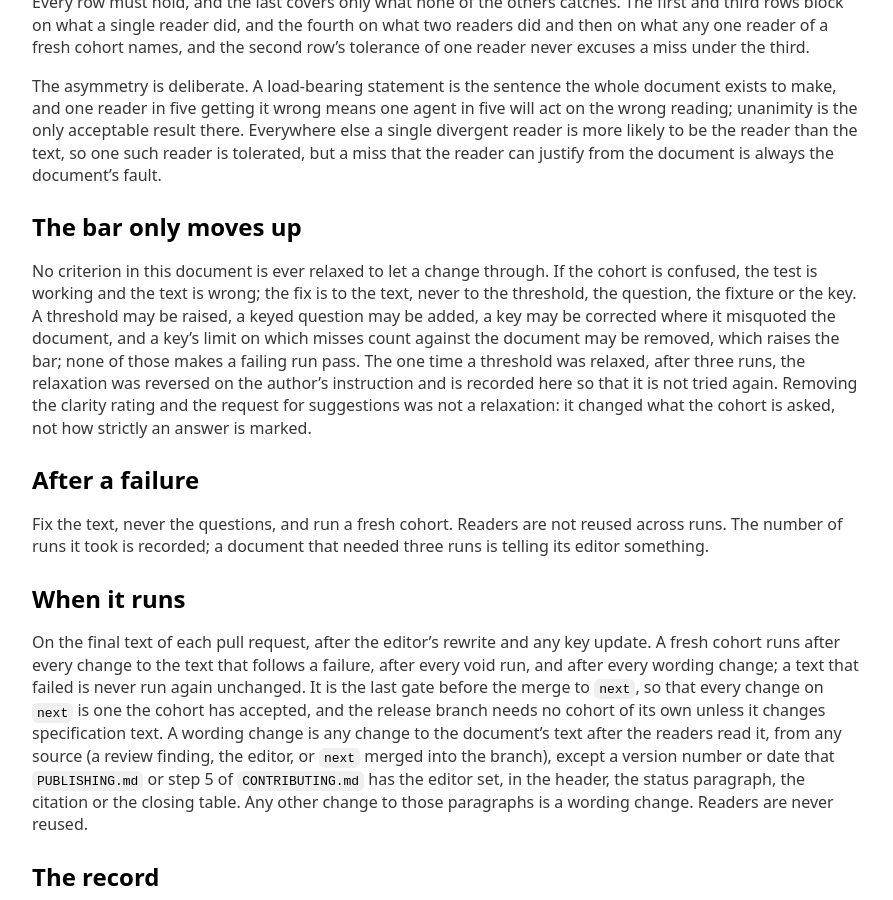
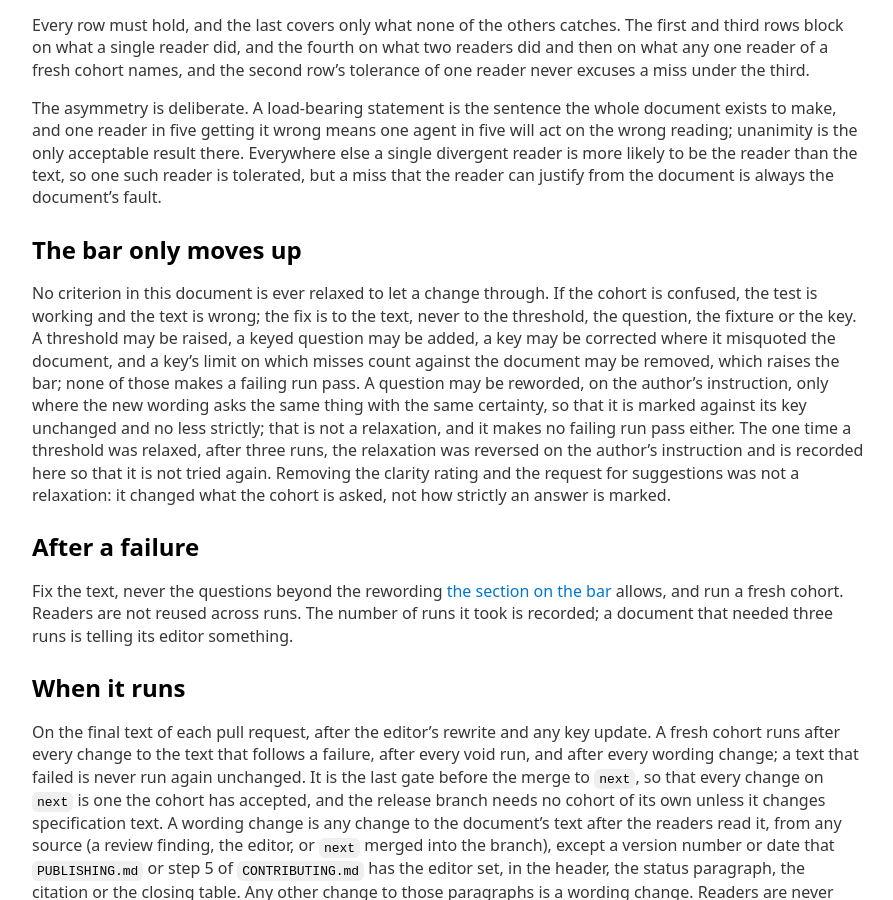
Before and after one commit to Defence-Before-Fix/defence-before-fix.github.io, a Jekyll site: the page built from ACCEPTANCE.md, in a window 1280 px wide and 900 px high, scrolled down 3967 px. Shown: the whole window, without its empty margins (192-1085 px from the left). Built offline with Jekyll 4.4.1, drawn with Linux system fonts in a browser that asks for light colours; our own code applies the rules of GitHub Pages for plain Markdown files; some of the changed text lies outside the part shown.

Commit message:
Acceptance process: a question reworded only where it asks the same thing
On the author's instruction, "The bar only moves up" allows a question to
be reworded only where the new wording asks the same thing with the same
certainty, marked against its key unchanged; "After a failure" and
acceptance/README.md point to it. Method question 2d now asks for the order
of the kinds and the grounds, which its key already required, and each
question set's question 2 asks for the sentence or sentences relied on,
since the keys for method 2d and detector 2c quote more than one. No key,
threshold or fixture changes.

Co-Authored-By: Claude Opus 5.5 <noreply@anthropic.com>

```diff
--- a/ACCEPTANCE.md
+++ b/ACCEPTANCE.md
@@ -62,7 +62,8 @@ document, so that marking is mechanical. Each reader answers all of them.
 
    - `SPEC.md`: what a practitioner does before fixing a defect, in order; who may baseline or
      suppress; what "conforms" means for a remediation; which kind of detector must host a
-     rule the practitioner writes, when a weaker one is allowed, and what is recorded then.
+     rule the practitioner writes and the order of the kinds, on what grounds a weaker one is
+     allowed, and what is recorded then.
    - `DETECTOR-SPEC.md`: what "conforms" means and whether a tool that predates the document can
      conform; what a detector must do about an inline suppression route; where a bundled rule's
      documentation must live.
@@ -189,7 +190,10 @@ No criterion in this document is ever relaxed to let a change through. If the co
 the test is working and the text is wrong; the fix is to the text, never to the threshold, the
 question, the fixture or the key. A threshold may be raised, a keyed question may be added, a key
 may be corrected where it misquoted the document, and a key's limit on which misses count against
-the document may be removed, which raises the bar; none of those makes a failing run pass. The
+the document may be removed, which raises the bar; none of those makes a failing run pass. A
+question may be reworded, on the author's instruction, only where the new wording asks the same
+thing with the same certainty, so that it is marked against its key unchanged and no less
+strictly; that is not a relaxation, and it makes no failing run pass either. The
 one time a threshold was relaxed, after three runs, the relaxation was reversed on the author's
 instruction and is recorded here so that it is not tried again. Removing the clarity rating and
 the request for suggestions was not a relaxation: it changed what the cohort is asked, not how
@@ -197,7 +201,8 @@ strictly an answer is marked.
 
 ## After a failure
 
-Fix the text, never the questions, and run a fresh cohort. Readers are not reused across runs.
+Fix the text, never the questions beyond the rewording
+[the section on the bar](#the-bar-only-moves-up) allows, and run a fresh cohort. Readers are not reused across runs.
 The number of runs it took is recorded; a document that needed three runs is telling its editor
 something.
 
```
Also changed, not shown: acceptance/CHANGES.md (+9 -1 lines), acceptance/README.md (+5 -3 lines), acceptance/detector/QUESTIONS.md (+1 -1 lines), acceptance/method/QUESTIONS.md (+4 -3 lines), acceptance/toolchain/QUESTIONS.md (+1 -1 lines).
